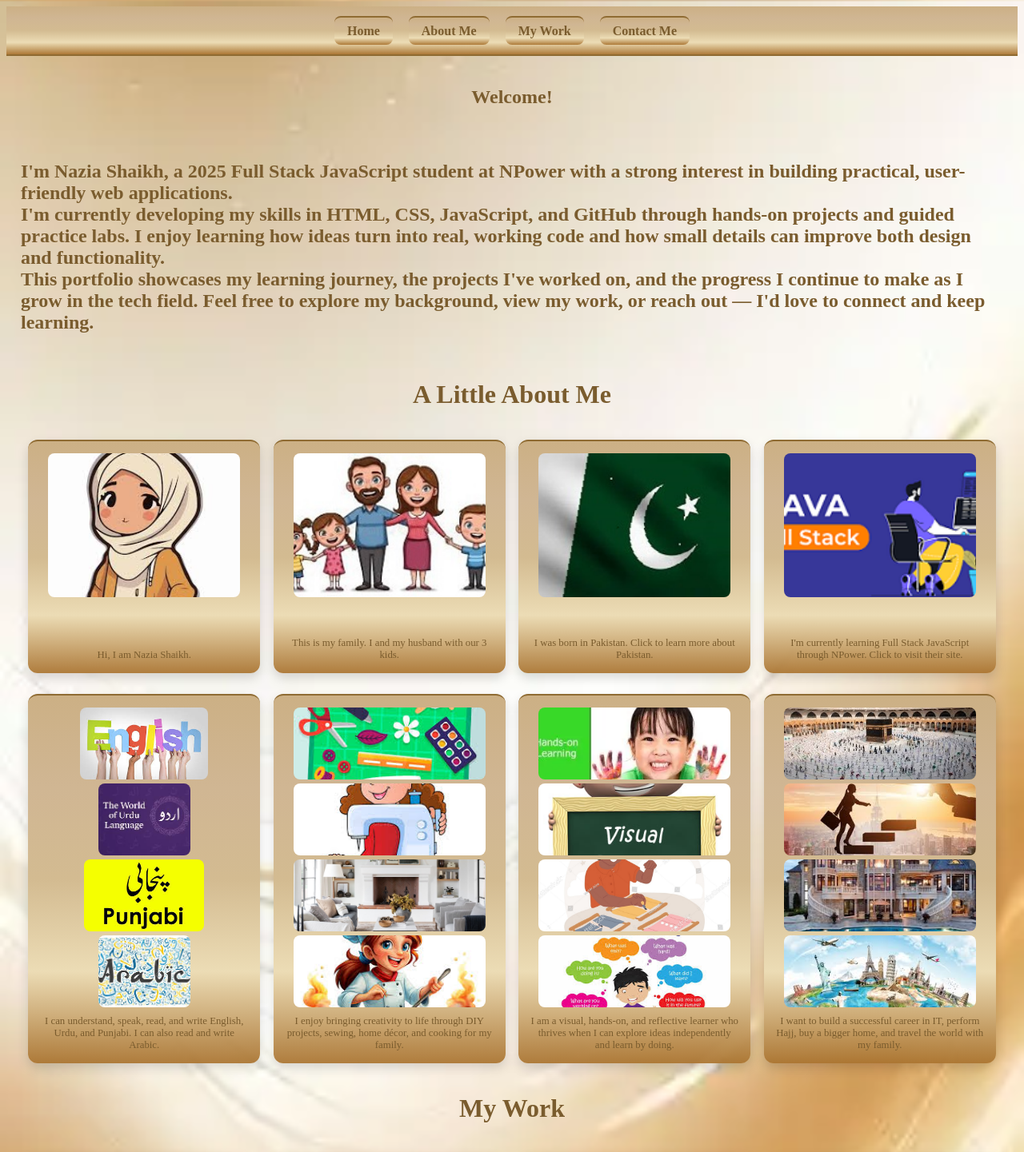
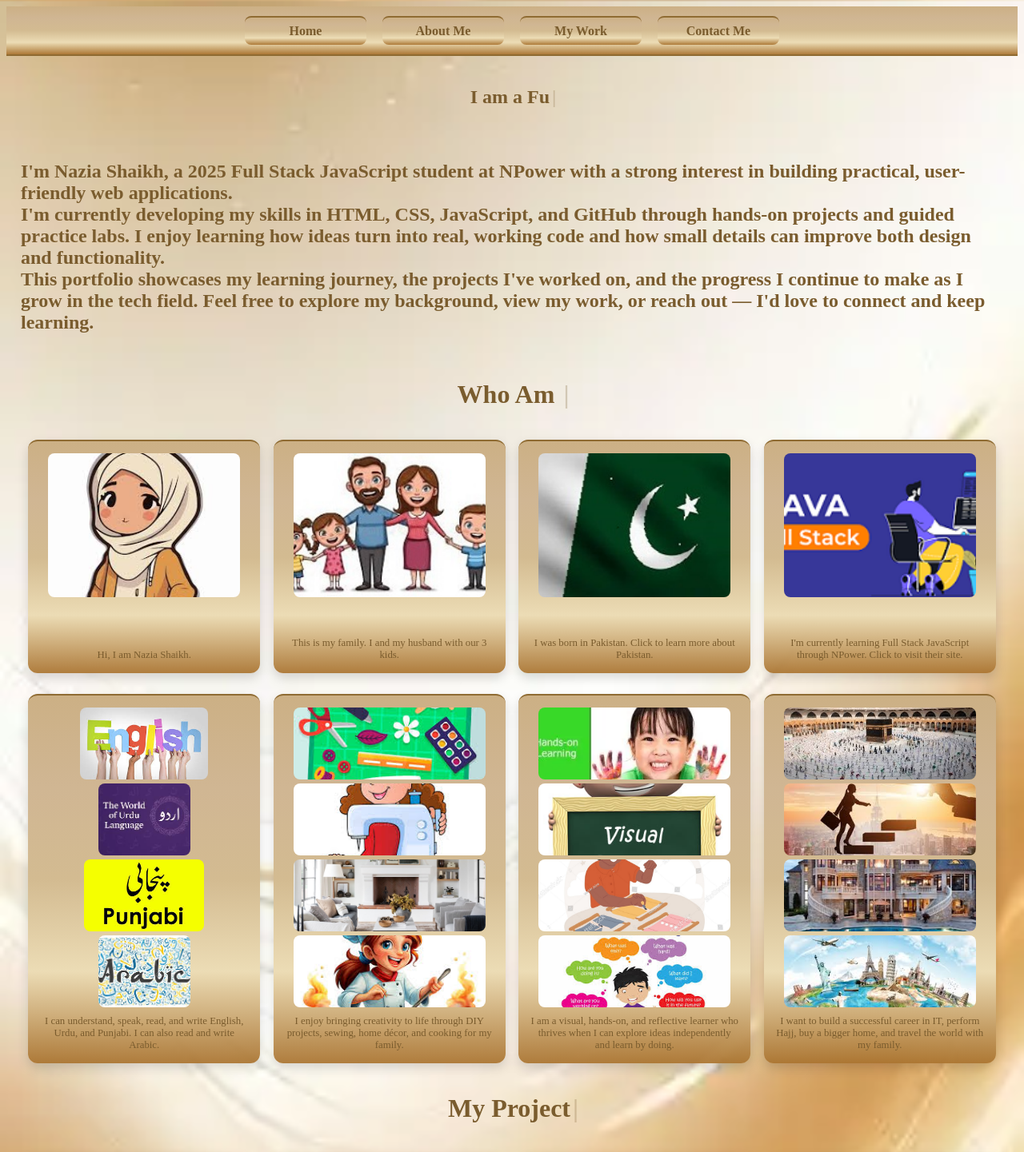
Before and after one commit to naziafakhrshaikh/React-Portfolio, a React (Vite) app: page / in a window 1280 px wide. Shown: the top 1441 px of the page at 80% size. Built offline with nearby package versions, Linux system fonts and the light colour scheme.

Commit message:
Added Typewrite effect and react router

```diff
--- a/package.json
+++ b/package.json
@@ -12,7 +12,9 @@
   "dependencies": {
     "@fortawesome/fontawesome-free": "^7.2.0",
     "react": "^19.2.4",
-    "react-dom": "^19.2.4"
+    "react-dom": "^19.2.4",
+    "react-router-dom": "^7.14.1",
+    "react-simple-typewriter": "^5.0.1"
   },
   "devDependencies": {
     "@eslint/js": "^9.39.4",
--- a/src/App.jsx
+++ b/src/App.jsx
@@ -1,13 +1,17 @@
-import "./App.css"
-import NavBar from "./components/NavBar"
-import HeroIntro from "./components/HeroIntro"
-import AboutMe from "./components/AboutMe"
-import ContactMe from "./components/ContactMe"
-import Projects from "./components/Projects"
-import Footer from "./components/Footer"
+import { Routes, Route } from 'react-router-dom'
+import NavBar from './components/NavBar'
+import HeroIntro from './components/HeroIntro'
+import AboutMe from './components/AboutMe'
+import Projects from './components/Projects'
+import ContactMe from './components/ContactMe'
+import Footer from './components/Footer'
+import './App.css'
 
 function App() {
   return (
+    <div>
+        <Routes>
+        <Route path="/" element={
            <div>
             <NavBar />
             <div id="home"><HeroIntro /></div>
@@ -16,6 +20,9 @@ function App() {
             <div id="contact"><ContactMe /></div>
             <Footer />
     </div>
+        } />
+      </Routes>
+      </div>
   )
 }
 
--- a/src/components/AboutMe.jsx
+++ b/src/components/AboutMe.jsx
@@ -1,9 +1,12 @@
 import './About-style.css'
+import SectionTitle from './SectionTitle'
 
 function AboutMe() {
   return (
     <div>
-      <h2 className="section-title">A Little About Me</h2>
+      {/* <h2 className="section-title">A Little About Me</h2>  */}
+      {/* Typewriter effect */}
+      <SectionTitle words={['About Me', 'Who Am I?']} />
         <div className="CollageContainer">
         <div className="card card1">
           <img src="/Me.jpg" alt="Me" />
--- a/src/components/ContactMe.jsx
+++ b/src/components/ContactMe.jsx
@@ -1,9 +1,12 @@
 import './Contact-style.css'
+import SectionTitle from './SectionTitle'
 
 function ContactMe() {
   return (
     <>
-    <h2 className="section-title">Lets Get In Touch</h2>
+    {/* <h2 className="section-title">Lets Get In Touch</h2>  */}
+    {/* Typewriter effect */}
+      <SectionTitle words={['Contact Me', "Let's Connect!"]} />
       <div className="contact-container">
         <h1>Contact Me</h1>
         <p>Please fill out this form. I will be notified via email.</p>
--- a/src/components/HeroIntro.jsx
+++ b/src/components/HeroIntro.jsx
@@ -1,10 +1,24 @@
 import './HeroIntro-style.css'
+import { useTypewriter, Cursor } from 'react-simple-typewriter'
 
 function HeroIntro() {
+  const [text] = useTypewriter({
+  words: [
+    'Welcome to my Portfolio!',
+    'I am a Full Stack Developer!',
+
+  ],
+  loop: true,
+  delaySpeed: 2000,
+})
   return (
     <>
       <section className="main">
-        <h1> Welcome! </h1>
+        {/* Typewriter effect */}
+        <h1>
+          <span>{text}</span>
+          <Cursor cursorColor="#7a5c2e" />
+        </h1>
         <h2>I'm Nazia Shaikh,
           a 2025 Full Stack JavaScript student at NPower with a strong interest in building practical, user-friendly web applications.
           <br />
--- a/src/components/NavBar.jsx
+++ b/src/components/NavBar.jsx
@@ -1,14 +1,15 @@
 import './NavBar-style.css'
+import { Link } from 'react-router-dom'
 
 function NavBar() {
   return (
     <div>
       <nav className="navigation-bar">
-       <div>
-          <a href="#home">Home</a>
-          <a href="#aboutme">About Me</a>
-          <a href="#projects">My Work</a>
-          <a href="#contact">Contact Me</a>
+        <div>
+          <a href="#home" className="links-button">Home</a>
+          <a href="#aboutme" className="links-button">About Me</a>
+          <a href="#projects" className="links-button">My Work</a>
+          <a href="#contact" className="links-button">Contact Me</a>
         </div>
       </nav>
     </div>
--- a/src/components/Projects.jsx
+++ b/src/components/Projects.jsx
@@ -1,9 +1,12 @@
 import './Projects-style.css'
+import SectionTitle from './SectionTitle'
 
 function Projects() {
   return (
     <>
-        <h2 className="section-title">My Work</h2>
+        {/* Typewrite effect Title */}
+        <SectionTitle words={['My Work', 'My Projects']} />
+        {/* <h2 className="section-title">My Work</h2>  */}
         <div className="MyWorkContainer">
         <div className="card card1">
           <img src="/GitHub.jpg" alt="GitHubCertificate" />
--- /dev/null
+++ b/src/components/SectionTitle.jsx
@@ -0,0 +1,18 @@
+import { useTypewriter, Cursor } from 'react-simple-typewriter'
+
+function SectionTitle({ words }) {
+  const [text] = useTypewriter({
+    words: words,
+    loop: true,
+    delaySpeed: 2000,
+  })
+
+  return (
+    <h2 className="section-title">
+      <span>{text}</span>
+      <Cursor cursorColor="#7a5c2e" />
+    </h2>
+  )
+}
+
+export default SectionTitle
--- a/src/main.jsx
+++ b/src/main.jsx
@@ -1,11 +1,13 @@
-
 import { StrictMode } from 'react'
 import { createRoot } from 'react-dom/client'
+import { BrowserRouter } from 'react-router-dom'
 import App from './App.jsx'
-import '@fortawesome/fontawesome-free/css/all.min.css'
+import './App.css'
 
 createRoot(document.getElementById('root')).render(
   <StrictMode>
-    <App />
+    <BrowserRouter>
+      <App />
+    </BrowserRouter>
   </StrictMode>
 )
```
Also changed, not shown: 1 other file (tests, documents, lock files or other folders). Lines whose indentation alone changed are shown as unchanged.
